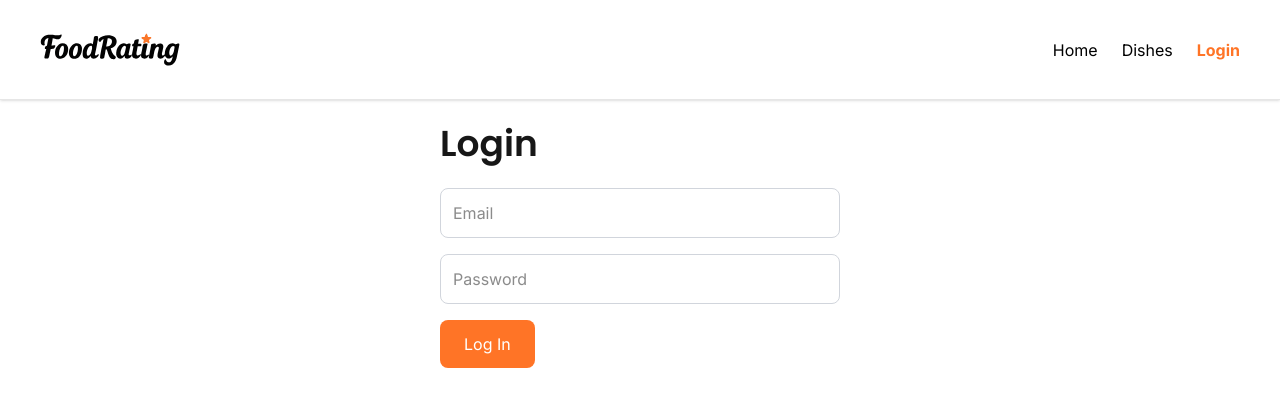
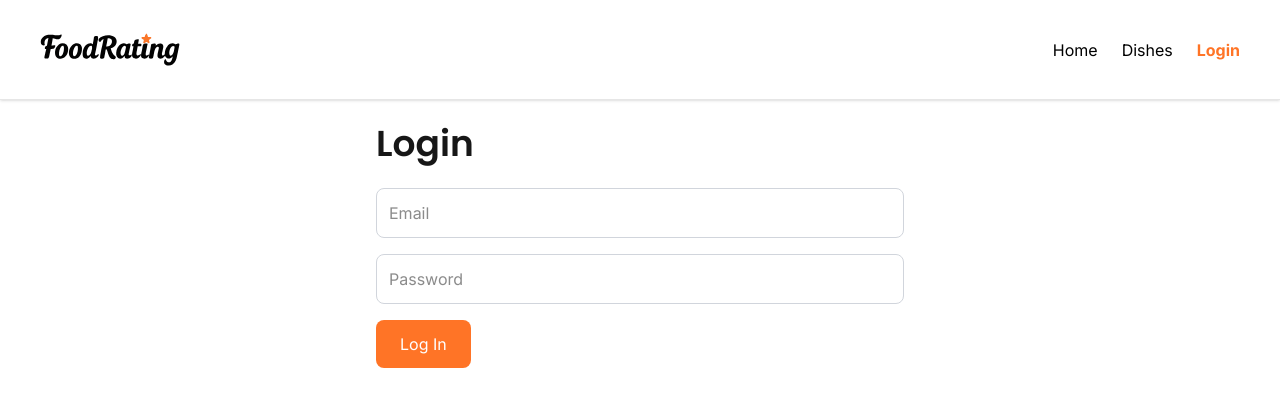
Before and after one commit to kamilkawecki/foodratingapp, a Next.js app: page /account in a window 1280 px wide. Shown: the top 406 px of the page. Built offline with nearby package versions, Linux system fonts and the light colour scheme; no server answers.

Commit message:
fix styles

```diff
--- a/app/account/page.tsx
+++ b/app/account/page.tsx
@@ -1,9 +1,5 @@
 import AccountPageClient from "../components/account/AccountPageClient";
 
 export default function AccountPage() {
-  return (
-    <div className="max-w-md mx-auto p-6">
-      <AccountPageClient />
-    </div>
-  );
+  return <AccountPageClient />;
 }
--- a/app/components/account/AccountPageClient.tsx
+++ b/app/components/account/AccountPageClient.tsx
@@ -11,9 +11,9 @@ export default function AccountPageClient() {
   if (loading) return <Spinner />;
 
   return (
-    <>
+    <div className="max-w-xl w-full mx-auto p-6">
       <h1 className="heading-1 mb-6">{user ? "My Account" : "Login"}</h1>
       {user ? <MyAccount /> : <LoginForm />}
-    </>
+    </div>
   );
 }
--- a/app/components/dishes/DishForm.tsx
+++ b/app/components/dishes/DishForm.tsx
@@ -169,7 +169,7 @@ export default function DishForm({ mode, dish, allCategories }: DishFormProps) {
             value={newCategory}
             onChange={(e) => setNewCategory(e.target.value)}
             placeholder="Add category"
-            className="flex-1 border border-gray-300 rounded-lg p-2"
+            className="flex-1 border border-gray-300 rounded-lg p-2 min-w-0"
           />
           <button type="button" onClick={handleAddCategory} className="button">
             Add
--- a/app/components/dishes/NewDishPageClient.tsx
+++ b/app/components/dishes/NewDishPageClient.tsx
@@ -26,10 +26,8 @@ export default function NewDishPageClient({
   }
 
   return (
-    <div className="max-w-2xl mx-auto p-6">
-      <h1 className="text-2xl font-heading font-semibold mb-6">
-        Add a New Dish
-      </h1>
+    <div className="max-w-xl w-full mx-auto p-6">
+      <h1 className="heading-1 mb-6">Add a New Dish</h1>
       <DishForm mode="new" allCategories={allCategories} />
     </div>
   );
```
